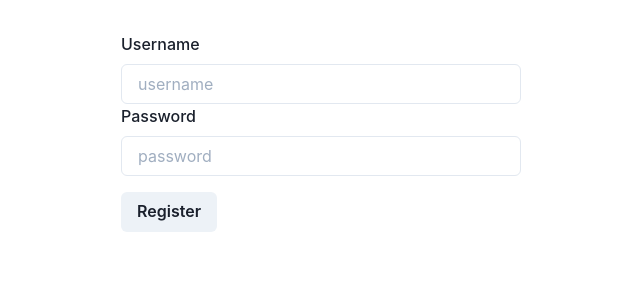
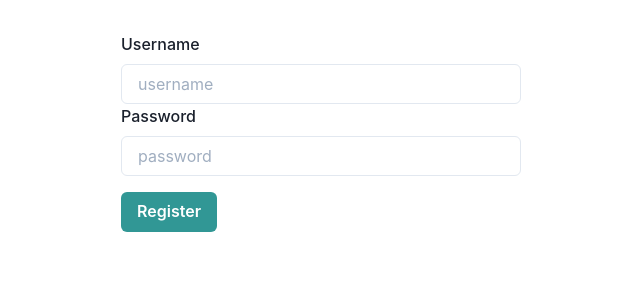
Before and after one commit to admhpr/gogedit, a Next.js app in the folder web/: page /register in a window 1280 px wide. Shown: the top 300 px of the page, without its empty margins (319-959 px from the left). Built offline with nearby package versions, Linux system fonts and the light colour scheme.

Commit message:
style: button color scheme

```diff
--- a/web/src/pages/register.tsx
+++ b/web/src/pages/register.tsx
@@ -30,7 +30,7 @@ const Register: React.FC<RegisterProps> = ({}) => {
               mt={4}
               type="submit"
               isLoading={isSubmitting}
-              variantColor="teal"
+              colorScheme="teal"
             >
               Register
             </Button>
```
